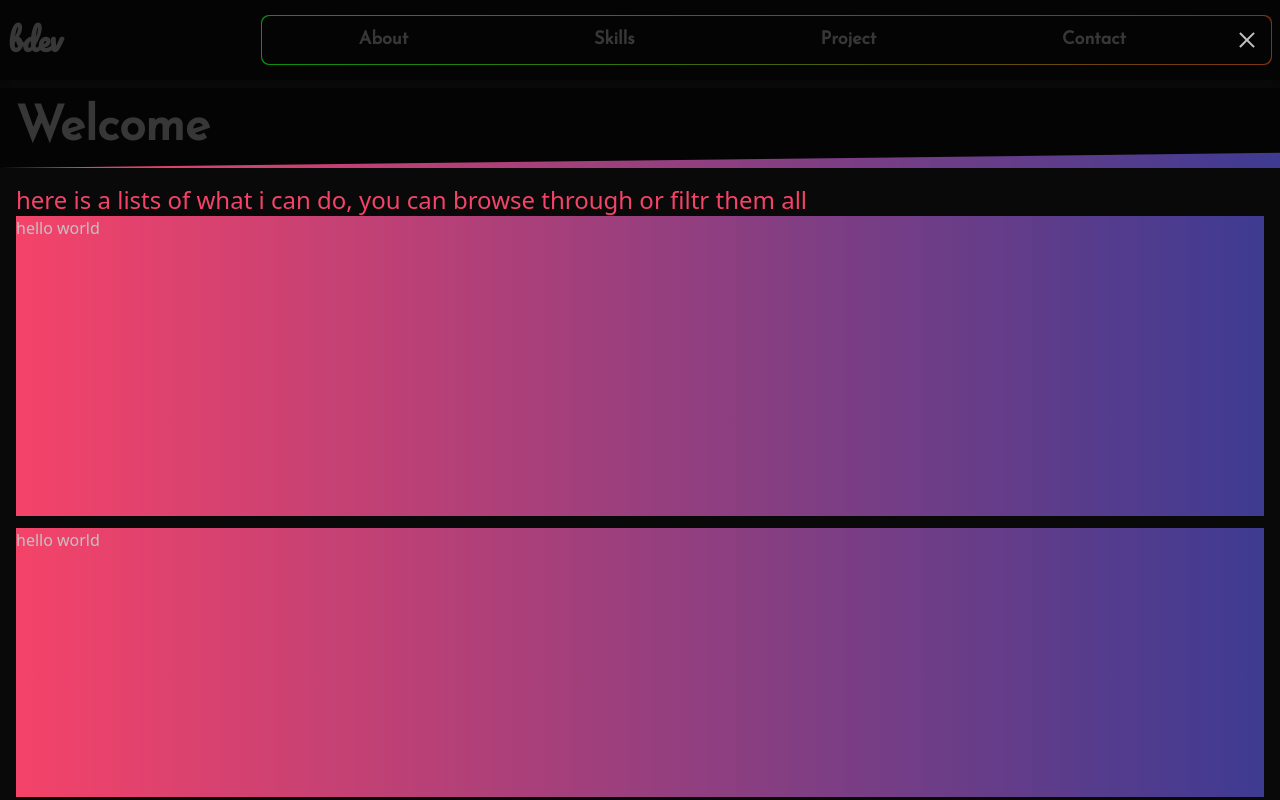
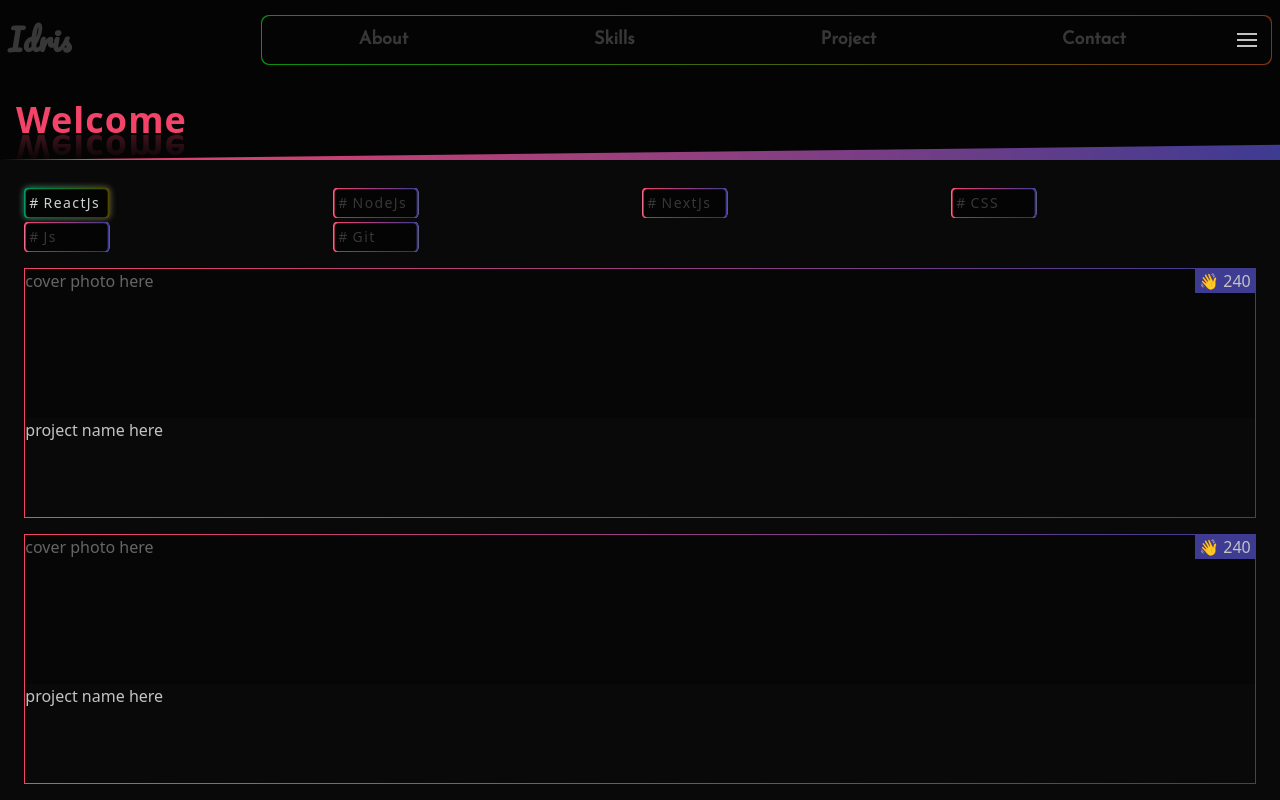
Before and after one commit to bobbycrooz/portfolio-client, a Next.js app: page /Projects in a window 1280 px wide. Built offline with nearby package versions, Linux system fonts and the light colour scheme.

Commit message:
added project structure

```diff
--- a/components/Button.tsx
+++ b/components/Button.tsx
@@ -1,9 +1,13 @@
 import styled from 'styled-components';
 
-export default function Button({ children }) {
+export default function Button({ children, w, h, mt}) {
   return (
-    <Btn className="outer  relative  bg-gradient-to-r mt-2 from-grad-one to-grad-two ">
-      <button className="bg-primary text-md font-medium leading-4">{children}</button>
+    <Btn className="outer  relative  bg-gradient-to-r mt-2 from-grad-one to-grad-two " w={w} h={h} mt={mt}>
+      <button className="bg-primary text-md font-medium leading-4">
+
+      {children}
+
+      </button>
       <span className="one w-full border h-full "></span>
       <span className="two w-full h-full"></span>
     </Btn>
@@ -11,8 +15,10 @@ export default function Button({ children }) {
 }
 
 const Btn = styled.div`
-  width:140.5px;
-  height:44px;
+width: ${(props => props.w)};
+margin-top: ${({mt}) => mt ? mt : '0px'};
+height: ${({h}) => h ? h : '44px'};
+
   border-radius:4px;
 
 &:hover{
--- /dev/null
+++ b/components/Glow.jsx
@@ -0,0 +1,16 @@
+import styled from 'styled-components';
+
+export default function Glow({ text }) {
+  return <Text className="">{text}</Text>;
+}
+
+const Text = styled.h2`
+  position: relative;
+  font-weight: 600;
+  font-size: 36px;
+  color: #f44369;
+  letter-spacing: 1px;
+  line-height: 0.8em;
+  /* -webkit-box-reflect: below 1px linear-gradient(transparent, #c0151544); */
+  -webkit-box-reflect: below 0 linear-gradient(transparent, #0004);
+`;
--- /dev/null
+++ b/components/Hashtag.tsx
@@ -0,0 +1,84 @@
+import styled from 'styled-components';
+
+export default function Hashtag({ name, selected }) {
+  return (
+    <Hash
+      className={`outer ${
+        selected ? 'active' : null
+      } relative  bg-gradient-to-r from-grad-one to-grad-two`}
+    >
+      <div
+        className={`p-1 cont  ${
+          selected ? 'active' : null
+        } font-normal bg-primary text-sm flex items-center text-textLow`}
+      >
+        <p>#</p> <p className={`ml-1 `}>{name}</p>
+      </div>
+      <span className="one w-full border h-full "></span>
+      <span className="two w-full h-full"></span>
+    </Hash>
+  );
+}
+
+const Hash = styled.button`
+/* width: ${props => props.w};
+margin-top: ${({ mt }) => (mt ? mt : '0px')};
+height: ${({ h }) => (h ? h : '44px')}; */
+width:85px;
+height:30px;
+  border-radius:4px;
+
+&:hover, &.active{
+    animation: loader 1s linear infinite;
+
+
+     span:nth-child(1) {
+      filter: blur(1.5px);
+    }
+
+    span:nth-child(2) {
+      filter: blur(3px);
+    }
+}
+
+    .cont,
+    span {
+  border-radius:4px;
+
+      position: absolute;
+      left: 50%;
+      top: 50%;
+      transform: translate(-50%, -50%);
+    }
+
+    .cont {
+      z-index: 7;
+      width: 97.3%;
+      height: 92.3%;
+      letter-spacing:1.4px;
+
+      &:hover, &.active{
+             color:#d3cfcf;
+
+      }
+    }
+
+    span {
+      background: inherit;
+      width: 100%;
+      height: 100%;
+
+    }
+
+
+  }
+
+  @keyframes loader {
+    0% {
+      filter: hue-rotate(0deg);
+    }
+
+    100% {
+      filter: hue-rotate(360deg);
+    }
+`;
--- a/components/Header.tsx
+++ b/components/Header.tsx
@@ -6,7 +6,7 @@ export default function Header() {
   return (
     <div className="navbar bg-primary h-20 flex justify-between items-center shadow-md w-full  p-2">
       <Logo className="logo text-textLow font-black font-logo text-3xl">
-        bdev
+        Idris
       </Logo>
 
       <Menu>
@@ -17,7 +17,7 @@ export default function Header() {
                 <a>About</a>
               </Link>
 
-              <Link href="/about">
+              <Link href="/About">
                 <a>Skills</a>
               </Link>
 
@@ -31,7 +31,12 @@ export default function Header() {
             </div>
 
             <div className="menu_icon">
-              <Hamburger color="#C3C3C3" toggled={true} direction="right" size={20} />
+              <Hamburger
+                color="#C3C3C3"
+                toggled={false}
+                direction="right"
+                size={20}
+              />
             </div>
           </div>
         </RotateBG>
@@ -40,19 +45,17 @@ export default function Header() {
   );
 }
 
-const Logo = styled.h1`
-
-`;
+const Logo = styled.h1``;
 
 const Menu = styled.h1`
+  /* width: 48px; */
   width: 80%;
-  /* width: 48px; */
 
   .menu_bg {
     padding: 1px;
 
     .nav-links {
-                /* display: none; */
+      /* display: none; */
 
       a {
       }
--- a/components/ProjectCard.tsx
+++ b/components/ProjectCard.tsx
@@ -4,8 +4,18 @@ export default function Card(){
     return(
 
         <Main className=" bg-gradient-to-r from-grad-one to-grad-two ">
-            <div className="main_componenst">
-            hello world
+        <span className="one w-full border h-full "></span>
+      <span className="two w-full h-full"></span>
+            <div className="main_componenst flex flex-col bg-primary">
+           <div className="cover">
+           <button className="star absolute w-auto px-1 flex flex justify-center items-center bg-grad-two right-0 ">
+           👋 240
+           </button >
+            cover photo here
+           </div>
+           <div className="info bg-body  w-full">
+            project name here
+           </div>
             </div>
         </Main>
     )
@@ -13,7 +23,66 @@ export default function Card(){
 
 const Main = styled.div`
     width:100%;
-    height:300px;
+    height:250px;
+
+    position:relative;
+
+    span{
+        position:absolute;
+        background:inherit;
+    z-index:2;
+
+    }
+
+    .main_componenst{
+        position:absolute;
+        top:1.3px;
+        left:1.3px;
+        right:1.3px;
+        bottom:1.3px;
+
+
+    z-index:7;
+
+    &:hover{
+
+         .cover{
+        height: 35%;
+    transition: all 0.2s linear;
+
+    }
+    .info{
+    height:65%;
+    transition: all 0.2s linear;
+
+    }
+    }
+
+    .cover{
+        height: 60%;
+    transition: all 0.2s linear;
+    position:relative;
+
+    &::before{
+        content: "";
+        position:absolute;
+        background:#090909;
+        opacity:0.5;
+        width:100%;
+        height:100%;
+
+    }
+
+
+
+    }
+    .info{
+    height:40%;
+    transition: all 0.2s linear;
+
+    }
+
+    }
 
 
 `
--- a/components/Title.tsx
+++ b/components/Title.tsx
@@ -1,13 +1,13 @@
 import styled from 'styled-components';
-
-
-
+import Button from './Button';
+import Glow from './Glow';
 
 export default function Title() {
   return (
-    <Pane className="pane bg-gradient-to-r mt-2 from-grad-one to-grad-two h-20 w-full p-0">
-      <div className="w-full h-full bg-primary  flex  items-center text-textLow font-bold text-5xl font-joe  p-4">
-          Welcome</div>
+    <Pane className="pane  bg-gradient-to-r from-grad-one to-grad-two h-20 w-full p-0">
+      <div className="w-full flex h-full bg-primary items-center justify-between  p-4">
+        <Glow text="Welcome" />
+      </div>
     </Pane>
   );
 }
--- a/pages/About.tsx
+++ b/pages/About.tsx
@@ -0,0 +1,3 @@
+export default function About(){
+return <div>About page</div>
+}
--- a/pages/Contact.tsx
+++ b/pages/Contact.tsx
@@ -0,0 +1,3 @@
+export default function Contact(){
+return <div>contact page</div>
+}
--- a/pages/Projects.tsx
+++ b/pages/Projects.tsx
@@ -1,17 +1,64 @@
-import Card from "../components/ProjectCard"
+import Hashtag from '../components/Hashtag';
+import Card from '../components/ProjectCard';
 
-export default function Project(){
-    return(
-    <div className="main">
-        <p className="text-2xl text-grad-one">
-        here is a lists of what i can do, you can browse through or filtr them all
-        </p>
+// let projectTypes {
+//     name: String,
+//     discription: String,
+// }
 
-       <div className="grid gap-3 grid-cols-1 w-full ">
-        <Card/>
-        <Card/>
-        <Card/>
-       </div>
-    hello</div>
-    )
+const Projects = [
+  {
+    name: 'bobby',
+    discription: 'somthing'
+  },
+
+  {
+    name: 'bobby',
+    discription: 'somthing'
+  },
+  {
+    name: 'bobby',
+    discription: 'somthing'
+  },
+  {
+    name: 'bobby',
+    discription: 'somthing'
+  },
+  {
+    name: 'bobby',
+    discription: 'somthing'
+  },
+  {
+    name: 'bobby',
+    discription: 'somthing'
+  },
+  {
+    name: 'bobby',
+    discription: 'somthing'
+  },
+  {
+    name: 'bobby',
+    discription: 'somthing'
+  }
+];
+
+export default function Project({ data }) {
+  return (
+    <div className="main p-2">
+      <div className="tag_container  grid gap-1 grid-cols-4 w-full h-auto py-1 text-lg text-textLow">
+        <Hashtag selected={true} name="ReactJs" />
+        <Hashtag selected={false} name="NodeJs" />
+        <Hashtag selected={false} name="NextJs" />
+        <Hashtag selected={false} name="CSS" />
+        <Hashtag selected={false} name="Js" />
+        <Hashtag selected={false} name="Git" />
+      </div>
+      <div className="grid gap-4 grid-cols-1 mt-3 w-full p">
+        {Projects.map((item, index) => (
+          <Card key={index} />
+        ))}
+      </div>
+      hello
+    </div>
+  );
 }
--- a/pages/Skills.tsx
+++ b/pages/Skills.tsx
@@ -0,0 +1,3 @@
+export default function Skills(){
+return <div>Skill page</div>
+}
--- a/pages/about.js
+++ /dev/null
@@ -1,29 +0,0 @@
-import styled from 'styled-components';
-
-const about = props => {
-  return (
-    <Div>
-      <section className="w-full h-screen bg-green-400 flex justify-center align-center">
-        hello world from the about page
-      </section>
-      {console.log(props)}
-    </Div>
-  );
-};
-
-export default about;
-// ________________
-export async function getServerSideProps() {
-  return {
-    props: {
-      name: 'ife'
-    }
-  };
-}
-
-// _______________
-const Div = styled.div`
-  background-color: red;
-  width: 230px;
-  height: 230px;
-`;
--- a/pages/index.jsx
+++ b/pages/index.jsx
@@ -3,8 +3,9 @@ import Link from 'next/link';
 import { FaGithub } from 'react-icons/fa';
 import { SiLinkedin } from 'react-icons/si';
 import { AiFillTwitterCircle } from 'react-icons/ai';
-import { HiDocumentDownload } from 'react-icons/hi'
-import ButtonOne  from '../components/Button';
+import { HiDocumentDownload } from 'react-icons/hi';
+import Button from '../components/Button';
+import Glow from '../components/Glow';
 
 export default function Home() {
   return (
@@ -18,28 +19,32 @@ export default function Home() {
         <p className="hi font-medium">hi 👋,</p>
         <h1 className="name text-6xl font-extrabold mt-1 ">
           {' '}
-          <small>I'm</small> Idris,
+          <small>I'm</small> <Glow text="Idris," />
         </h1>
         <p className="info text-2xl   w-full mt-5 font-joe">
-          A FullStack JavaScript Web Developer (Frontend-Heavy),{" "}
-          <br />
+          A FullStack JavaScript Web Developer (Frontend-Heavy), <br />
           I implement great responsive
           <br />
           and interactive Web Apps,
-           more about me here
         </p>
-        <p className="stack text-lg mt-3 text-textLow">ReactJs | NextJs | NodeJs</p>
-
+        <p className="more"> more about me here</p>
+        <p className="stack text-lg mt-3 text-textLow">
+          ReactJs | NextJs | NodeJs
+        </p>
 
         <div className="cto_cont  mt-4">
           <div className="cto  p-2 flex items-center">
             <Link href="/about">
-            <ButtonOne className="button_one">Explore</ButtonOne>
+              <Button className="button_one" w="140.5px" h="44px">
+                Explore
+              </Button>
             </Link>
 
             <div className="resume   w-8 h-btn-h flex items-center justify-center  ml-5">
               <Link href="/about">
-              <a className=""><HiDocumentDownload fontSize="30"/></a>
+                <a className="">
+                  <HiDocumentDownload fontSize="30" />
+                </a>
               </Link>
             </div>
           </div>
```
Lines whose indentation alone changed are shown as unchanged.
